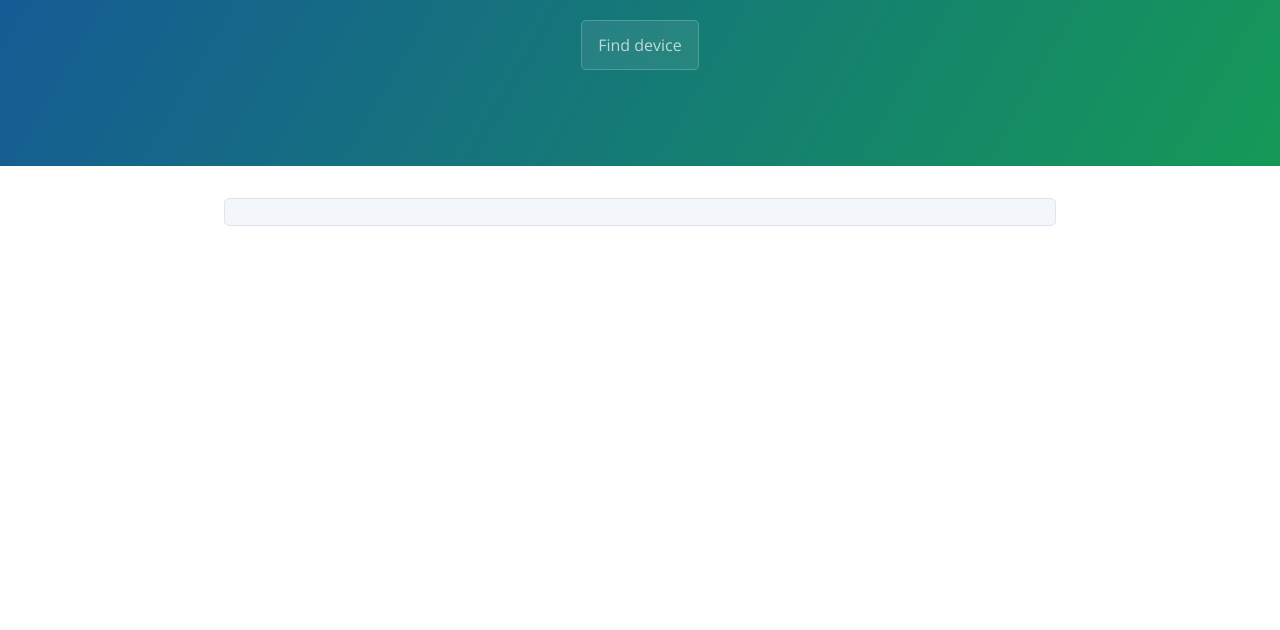
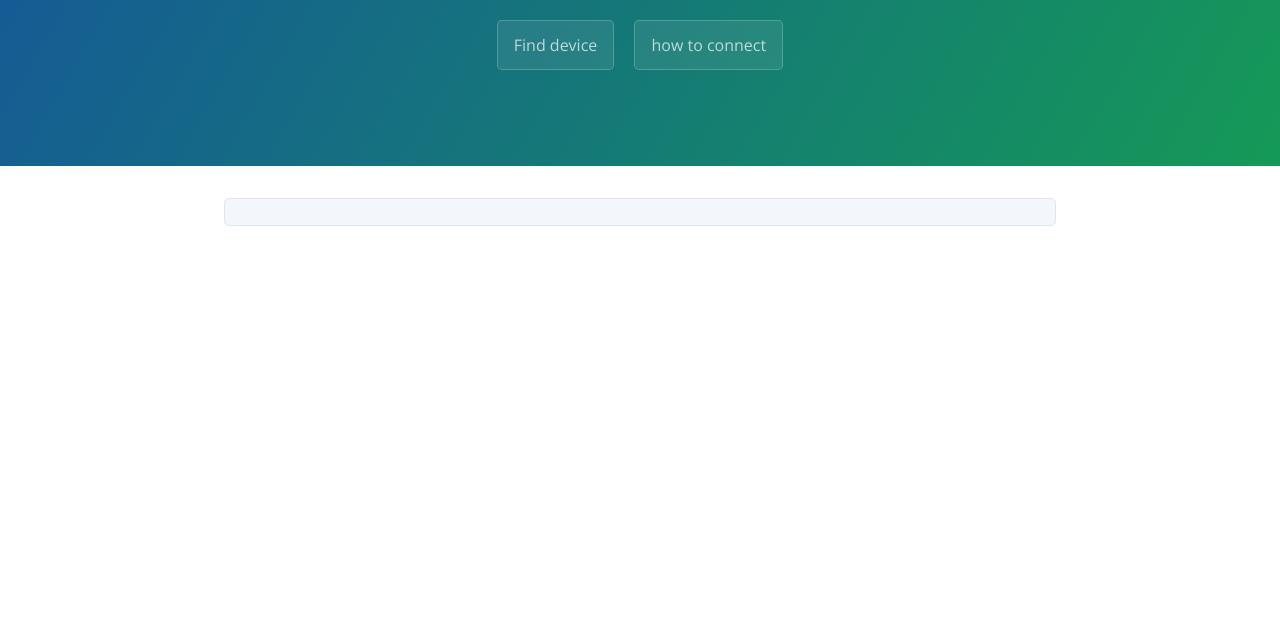
Before and after one commit to webpsvr/webpsvr.github.io, a website: page index.html in a window 1280 px wide. Shown: the part 170-800 px from the top of the page. Drawn offline with nearby package versions, Linux system fonts and the light colour scheme.

Commit message:
add link

```diff
--- a/index.html
+++ b/index.html
@@ -18,15 +18,17 @@
       <h1 class="project-name">WebPSVR-example</h1>
       <h2 class="project-tagline"></h2>
       <a class="btn" id="find-device-button">Find device</a>
+      <a href="/instruction/debugger.html" class="btn primary-btn"> how to connect </a>
     </section>
 
     <section class="main-content">
       <h3>
 
-<pre id="data-view">
+    <pre id="data-view">
 
-</pre>
-</section>
+    </pre>
+    </section>
+
 
 
   </body>
```
